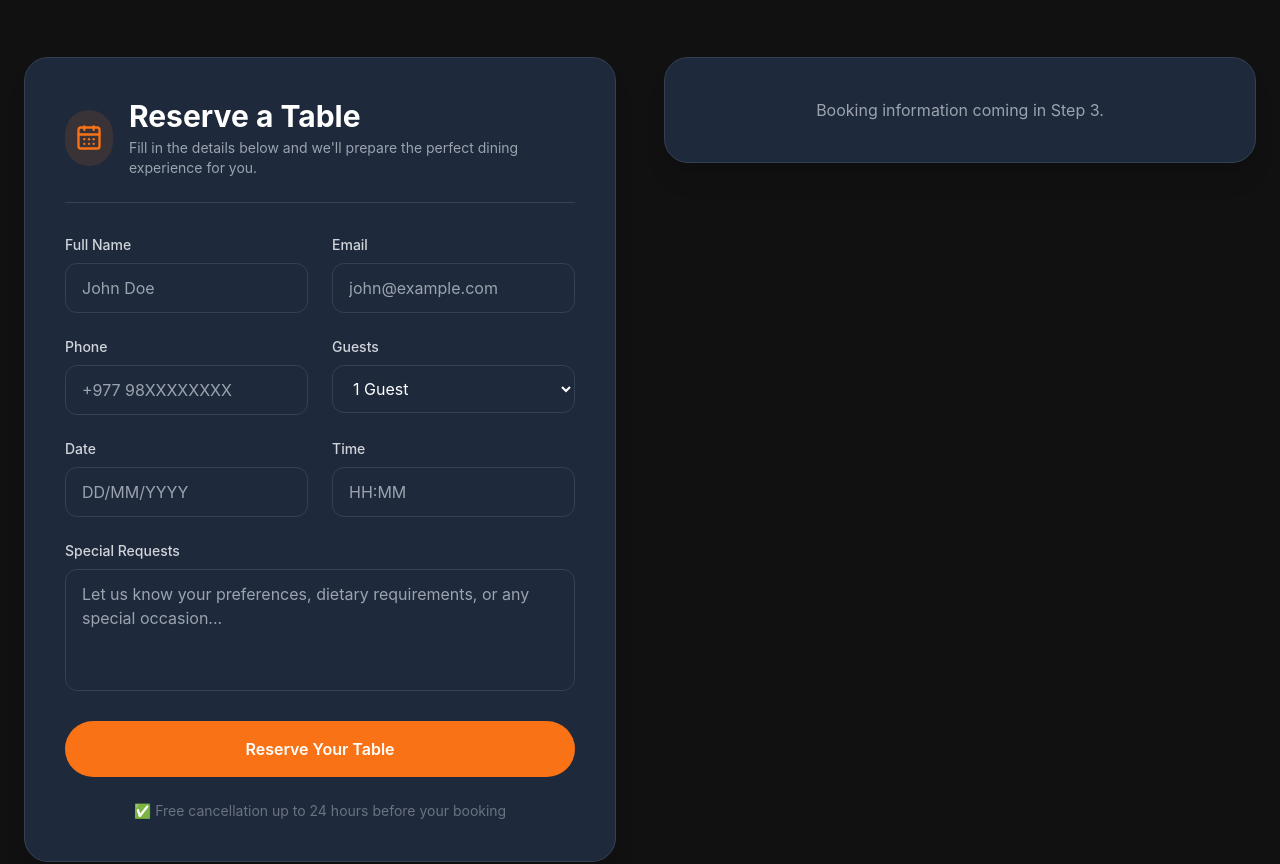
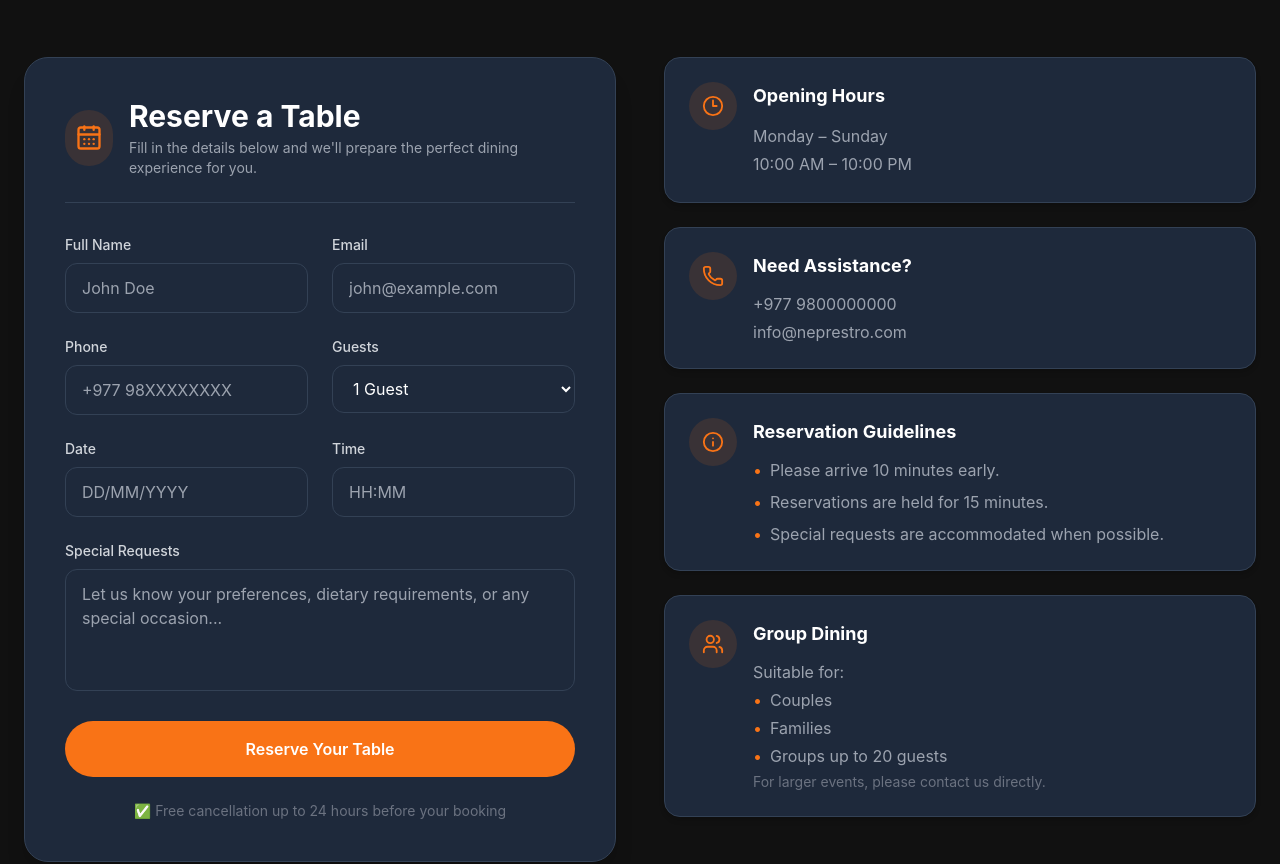
Before and after one commit to ApexWeb-tech/NepRestro, a Next.js app: page /reservations in a window 1280 px wide. Shown: the part 600-1464 px from the top of the page. Built offline with nearby package versions, Linux system fonts and the light colour scheme.

Commit message:
Phase - 15 Completed

```diff
--- a/app/(public)/reservations/page.tsx
+++ b/app/(public)/reservations/page.tsx
@@ -3,15 +3,96 @@
 import Link from 'next/link';
 import Image from 'next/image';
 import { motion } from 'framer-motion';
-import { CalendarDays, UtensilsCrossed } from 'lucide-react';
+import {
+  CalendarDays,
+  UtensilsCrossed,
+  Clock3,
+  Phone,
+  Info,
+  Users,
+} from 'lucide-react';
 import {
   fadeInUp,
   fadeInDown,
   fadeInLeft,
   fadeInRight,
   staggerContainer,
+  staggerItem,
   viewport,
 } from '@/lib/animations';
+
+const infoCards = [
+  {
+    id: 1,
+    icon: Clock3,
+    title: 'Opening Hours',
+    content: (
+      <p className='body-font mt-3 leading-7 text-gray-400'>
+        Monday – Sunday<br />
+        10:00 AM – 10:00 PM
+      </p>
+    ),
+  },
+  {
+    id: 2,
+    icon: Phone,
+    title: 'Need Assistance?',
+    content: (
+      <div className='mt-3 space-y-1'>
+        <p className='body-font text-gray-400'>+977 9800000000</p>
+        <p className='body-font text-gray-400'>info@neprestro.com</p>
+      </div>
+    ),
+  },
+  {
+    id: 3,
+    icon: Info,
+    title: 'Reservation Guidelines',
+    content: (
+      <ul className='body-font mt-3 space-y-2 text-gray-400'>
+        <li className='flex items-start gap-2'>
+          <span style={{ color: 'var(--color-primary)' }}>•</span>
+          Please arrive 10 minutes early.
+        </li>
+        <li className='flex items-start gap-2'>
+          <span style={{ color: 'var(--color-primary)' }}>•</span>
+          Reservations are held for 15 minutes.
+        </li>
+        <li className='flex items-start gap-2'>
+          <span style={{ color: 'var(--color-primary)' }}>•</span>
+          Special requests are accommodated when possible.
+        </li>
+      </ul>
+    ),
+  },
+  {
+    id: 4,
+    icon: Users,
+    title: 'Group Dining',
+    content: (
+      <div className='body-font mt-3 space-y-1 text-gray-400'>
+        <p>Suitable for:</p>
+        <ul className='mt-2 space-y-1'>
+          <li className='flex items-start gap-2'>
+            <span style={{ color: 'var(--color-primary)' }}>•</span>
+            Couples
+          </li>
+          <li className='flex items-start gap-2'>
+            <span style={{ color: 'var(--color-primary)' }}>•</span>
+            Families
+          </li>
+          <li className='flex items-start gap-2'>
+            <span style={{ color: 'var(--color-primary)' }}>•</span>
+            Groups up to 20 guests
+          </li>
+        </ul>
+        <p className='mt-3 text-sm text-gray-500'>
+          For larger events, please contact us directly.
+        </p>
+      </div>
+    ),
+  },
+];
 
 export default function ReservationPage() {
   return (
@@ -96,10 +177,9 @@ export default function ReservationPage() {
         <div className='pointer-events-none absolute bottom-0 left-0 right-0 h-24 bg-gradient-to-t from-[#111111] to-transparent' />
       </section>
 
-      {/* ── Step 2: Premium Reservation Form Section ── */}
+      {/* ── Steps 2 & 3: Form + Info Cards ── */}
       <section id='reservation-form' className='py-24'>
         <div className='mx-auto max-w-7xl px-6'>
-
           <div className='grid items-start gap-12 lg:grid-cols-2'>
 
             {/* ── Left: Premium Form Card ── */}
@@ -114,16 +194,13 @@ export default function ReservationPage() {
                 borderColor: 'var(--color-border)',
               }}
             >
-              {/* Decorative Icon */}
+              {/* Icon + Heading */}
               <div className='mb-6 flex items-center gap-4'>
                 <div
                   className='flex h-14 w-14 items-center justify-center rounded-full'
                   style={{ backgroundColor: 'rgba(249,115,22,0.12)' }}
                 >
-                  <CalendarDays
-                    size={28}
-                    style={{ color: 'var(--color-primary)' }}
-                  />
+                  <CalendarDays size={28} style={{ color: 'var(--color-primary)' }} />
                 </div>
                 <div>
                   <h2
@@ -147,9 +224,7 @@ export default function ReservationPage() {
                 {/* Row 1: Name & Email */}
                 <div className='grid gap-6 md:grid-cols-2'>
                   <div>
-                    <label
-                      className='body-font mb-2 block text-sm font-medium text-gray-300'
-                    >
+                    <label className='body-font mb-2 block text-sm font-medium text-gray-300'>
                       Full Name
                     </label>
                     <input
@@ -161,9 +236,7 @@ export default function ReservationPage() {
                     />
                   </div>
                   <div>
-                    <label
-                      className='body-font mb-2 block text-sm font-medium text-gray-300'
-                    >
+                    <label className='body-font mb-2 block text-sm font-medium text-gray-300'>
                       Email
                     </label>
                     <input
@@ -179,9 +252,7 @@ export default function ReservationPage() {
                 {/* Row 2: Phone & Guests */}
                 <div className='grid gap-6 md:grid-cols-2'>
                   <div>
-                    <label
-                      className='body-font mb-2 block text-sm font-medium text-gray-300'
-                    >
+                    <label className='body-font mb-2 block text-sm font-medium text-gray-300'>
                       Phone
                     </label>
                     <input
@@ -193,9 +264,7 @@ export default function ReservationPage() {
                     />
                   </div>
                   <div>
-                    <label
-                      className='body-font mb-2 block text-sm font-medium text-gray-300'
-                    >
+                    <label className='body-font mb-2 block text-sm font-medium text-gray-300'>
                       Guests
                     </label>
                     <select
@@ -215,48 +284,38 @@ export default function ReservationPage() {
                 {/* Row 3: Date & Time */}
                 <div className='grid gap-6 md:grid-cols-2'>
                   <div>
-                    <label
-                      className='body-font mb-2 block text-sm font-medium text-gray-300'
-                    >
+                    <label className='body-font mb-2 block text-sm font-medium text-gray-300'>
                       Date
                     </label>
                     <input
                       type='text'
                       placeholder='DD/MM/YYYY'
                       aria-label='Reservation Date'
-                      onFocus={(e) => (e.target.type = 'date')}
-                      onBlur={(e) => {
-                        if (!e.target.value) e.target.type = 'text';
-                      }}
+                      onFocus={(e) => { e.target.type = 'date'; }}
+                      onBlur={(e) => { if (!e.target.value) e.target.type = 'text'; }}
                       className='body-font w-full rounded-xl border bg-transparent px-4 py-3 text-white outline-none transition-all duration-300 focus:border-orange-500 focus:ring-2 focus:ring-orange-500/40'
                       style={{ borderColor: 'var(--color-border)' }}
                     />
                   </div>
                   <div>
-                    <label
-                      className='body-font mb-2 block text-sm font-medium text-gray-300'
-                    >
+                    <label className='body-font mb-2 block text-sm font-medium text-gray-300'>
                       Time
                     </label>
                     <input
                       type='text'
                       placeholder='HH:MM'
                       aria-label='Reservation Time'
-                      onFocus={(e) => (e.target.type = 'time')}
-                      onBlur={(e) => {
-                        if (!e.target.value) e.target.type = 'text';
-                      }}
+                      onFocus={(e) => { e.target.type = 'time'; }}
+                      onBlur={(e) => { if (!e.target.value) e.target.type = 'text'; }}
                       className='body-font w-full rounded-xl border bg-transparent px-4 py-3 text-white outline-none transition-all duration-300 focus:border-orange-500 focus:ring-2 focus:ring-orange-500/40'
                       style={{ borderColor: 'var(--color-border)' }}
                     />
                   </div>
                 </div>
 
-                {/* Special Requests — full width */}
+                {/* Special Requests */}
                 <div>
-                  <label
-                    className='body-font mb-2 block text-sm font-medium text-gray-300'
-                  >
+                  <label className='body-font mb-2 block text-sm font-medium text-gray-300'>
                     Special Requests
                   </label>
                   <textarea
@@ -277,7 +336,6 @@ export default function ReservationPage() {
                   Reserve Your Table
                 </button>
 
-                {/* Note below button */}
                 <p className='body-font text-center text-sm text-gray-500'>
                   ✅ Free cancellation up to 24 hours before your booking
                 </p>
@@ -285,21 +343,46 @@ export default function ReservationPage() {
               </div>
             </motion.div>
 
-            {/* ── Right: Placeholder (Step 3 will fill this) ── */}
+            {/* ── Right: Step 3 Info Cards ── */}
             <motion.div
-              variants={fadeInRight}
+              variants={staggerContainer}
               initial='hidden'
               whileInView='visible'
               viewport={viewport}
-              className='rounded-3xl border p-8 shadow-xl md:p-10'
-              style={{
-                backgroundColor: 'var(--color-surface)',
-                borderColor: 'var(--color-border)',
-              }}
+              className='space-y-6'
             >
-              <p className='body-font text-center text-gray-400'>
-                Booking information coming in Step 3.
-              </p>
+              {infoCards.map((card) => {
+                const Icon = card.icon;
+                return (
+                  <motion.div
+                    key={card.id}
+                    variants={staggerItem}
+                    className='rounded-2xl border p-6 shadow-md transition-all duration-300 ease-out hover:-translate-y-1 hover:border-orange-500/40 hover:shadow-xl'
+                    style={{
+                      backgroundColor: 'var(--color-surface)',
+                      borderColor: 'var(--color-border)',
+                    }}
+                  >
+                    <div className='flex items-start gap-4'>
+                      <div
+                        className='flex h-12 w-12 flex-shrink-0 items-center justify-center rounded-full'
+                        style={{
+                          backgroundColor: 'rgba(249,115,22,0.12)',
+                          color: 'var(--color-primary)',
+                        }}
+                      >
+                        <Icon size={22} />
+                      </div>
+                      <div className='flex-1'>
+                        <h3 className='heading-font text-lg font-bold text-white'>
+                          {card.title}
+                        </h3>
+                        {card.content}
+                      </div>
+                    </div>
+                  </motion.div>
+                );
+              })}
             </motion.div>
 
           </div>
```
